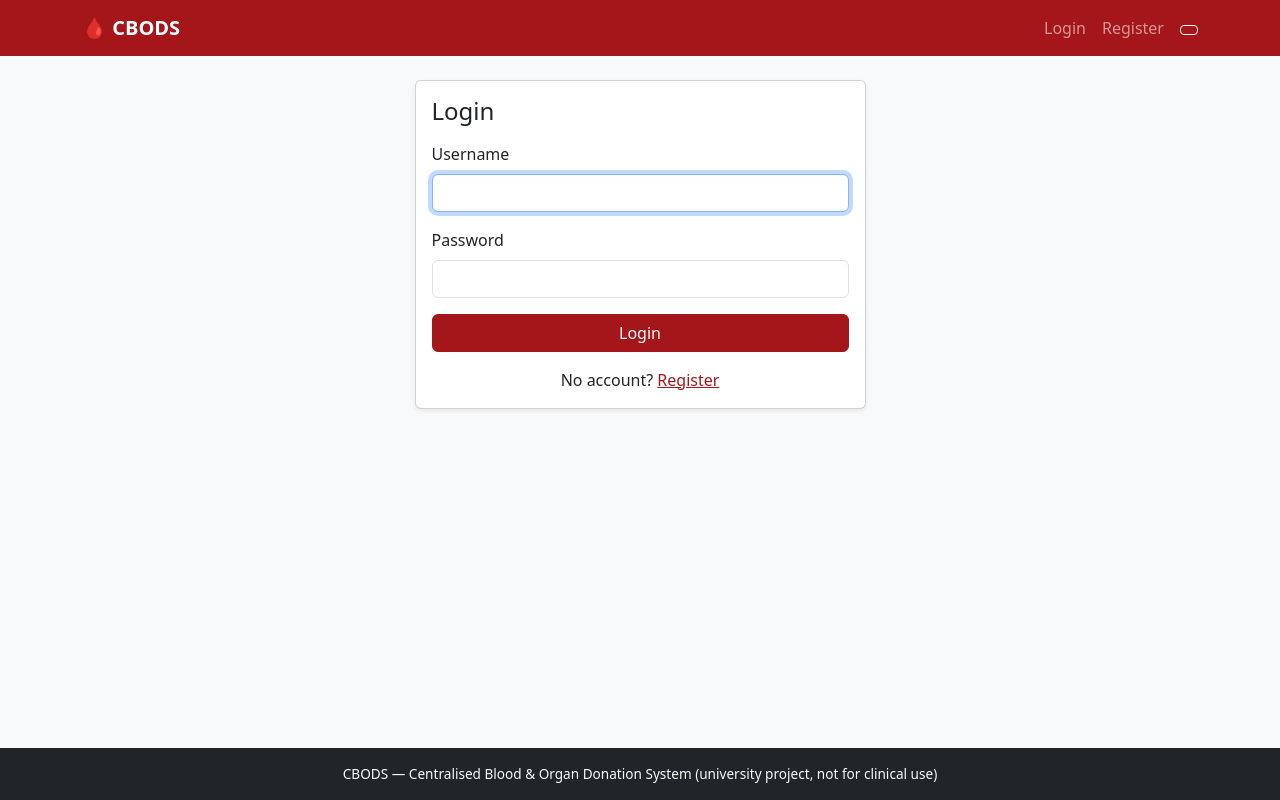
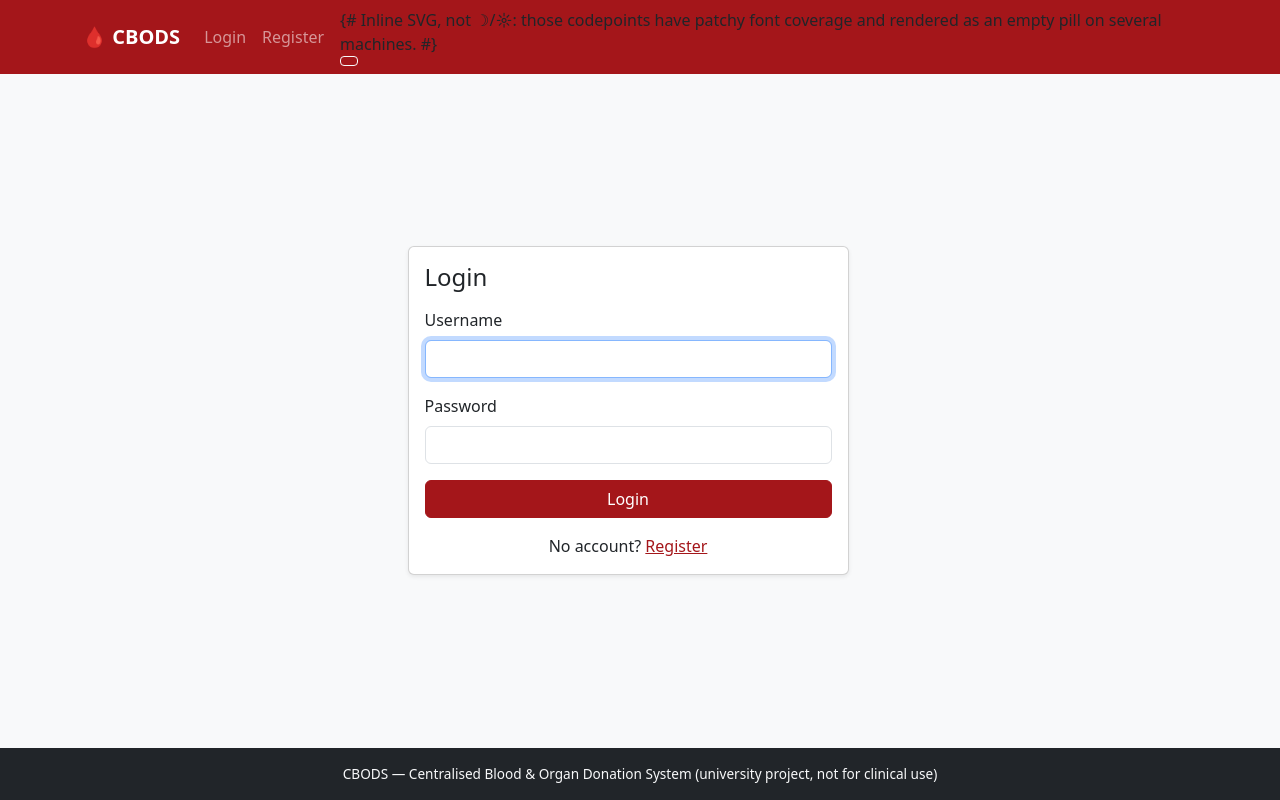
Before and after one commit to Elkanah43/CBODS---Claude, a Django app: page /accounts/login/ in a window 1280 px wide. Run offline with Django 5.2, Linux system fonts and the light colour scheme; some libraries are stand-ins or nearby versions.

Commit message:
Centre the auth pages and replace the theme icons with SVG
The login card sat at the top of a mostly empty viewport, which read as
unfinished rather than minimal. A main_class block lets short pages opt into
vertical centring; align-items-center only takes effect when there is spare
height, so taller pages are unaffected.

The theme toggle used the codepoints for first-quarter moon and white sun with
rays. Both have patchy font coverage and rendered as an empty pill in a live
capture of the deployed site. Inline SVG paths inherit currentColor and depend
on no font.

Tests: 59 passing.

Co-Authored-By: Claude Fable 5 <noreply@anthropic.com>

```diff
--- a/templates/accounts/login.html
+++ b/templates/accounts/login.html
@@ -1,7 +1,11 @@
 {% extends "base.html" %}
 {% block title %}Login{% endblock %}
+{# Short page: centre it in the viewport rather than stranding the card above
+   a screen of empty space. align-items-center only bites when there is spare
+   height, so a taller form still flows from the top. #}
+{% block main_class %}d-flex align-items-center{% endblock %}
 {% block content %}
-<div class="row justify-content-center">
+<div class="row justify-content-center w-100">
   <div class="col-md-5">
     <div class="card shadow-sm">
       <div class="card-body">
--- a/templates/accounts/register.html
+++ b/templates/accounts/register.html
@@ -1,7 +1,8 @@
 {% extends "base.html" %}
 {% block title %}Register{% endblock %}
+{% block main_class %}d-flex align-items-center{% endblock %}
 {% block content %}
-<div class="row justify-content-center">
+<div class="row justify-content-center w-100">
   <div class="col-md-6">
     <div class="card shadow-sm">
       <div class="card-body">
--- a/templates/base.html
+++ b/templates/base.html
@@ -69,8 +69,16 @@
           <li class="nav-item me-2"><a class="nav-link" href="{% url 'register' %}">Register</a></li>
         {% endif %}
         <li class="nav-item">
-          <button type="button" class="btn btn-outline-light btn-sm theme-toggle" aria-label="Switch colour theme">
-            <span class="icon-dark" aria-hidden="true">&#9789;</span><span class="icon-light" aria-hidden="true">&#9788;</span>
+          {# Inline SVG, not &#9789;/&#9788;: those codepoints have patchy font
+             coverage and rendered as an empty pill on several machines. #}
+          <button type="button" class="btn btn-outline-light btn-sm theme-toggle d-flex align-items-center"
+                  aria-label="Switch colour theme">
+            <svg class="icon-dark" width="16" height="16" viewBox="0 0 16 16" fill="currentColor" aria-hidden="true">
+              <path d="M6 .278a.77.77 0 0 1 .08.858 7.2 7.2 0 0 0-.878 3.46c0 4.021 3.278 7.277 7.318 7.277q.792-.001 1.533-.16a.79.79 0 0 1 .81.316.73.73 0 0 1-.031.893A8.35 8.35 0 0 1 8.344 16C3.734 16 0 12.286 0 7.71 0 4.266 2.114 1.312 5.124.06A.75.75 0 0 1 6 .278"/>
+            </svg>
+            <svg class="icon-light" width="16" height="16" viewBox="0 0 16 16" fill="currentColor" aria-hidden="true">
+              <path d="M8 11a3 3 0 1 1 0-6 3 3 0 0 1 0 6m0 1a4 4 0 1 0 0-8 4 4 0 0 0 0 8M8 0a.5.5 0 0 1 .5.5v2a.5.5 0 0 1-1 0v-2A.5.5 0 0 1 8 0m0 13a.5.5 0 0 1 .5.5v2a.5.5 0 0 1-1 0v-2A.5.5 0 0 1 8 13m8-5a.5.5 0 0 1-.5.5h-2a.5.5 0 0 1 0-1h2a.5.5 0 0 1 .5.5M3 8a.5.5 0 0 1-.5.5h-2a.5.5 0 0 1 0-1h2A.5.5 0 0 1 3 8m10.657-5.657a.5.5 0 0 1 0 .707l-1.414 1.415a.5.5 0 1 1-.707-.708l1.414-1.414a.5.5 0 0 1 .707 0m-9.193 9.193a.5.5 0 0 1 0 .707L3.05 13.657a.5.5 0 0 1-.707-.707l1.414-1.414a.5.5 0 0 1 .707 0m9.193 2.121a.5.5 0 0 1-.707 0l-1.414-1.414a.5.5 0 0 1 .707-.707l1.414 1.414a.5.5 0 0 1 0 .707M4.464 4.465a.5.5 0 0 1-.707 0L2.343 3.05a.5.5 0 1 1 .707-.707l1.414 1.414a.5.5 0 0 1 0 .708"/>
+            </svg>
           </button>
         </li>
       </ul>
@@ -78,7 +86,7 @@
   </div>
 </nav>
 
-<main class="container my-4 flex-grow-1" id="main">
+<main class="container my-4 flex-grow-1 {% block main_class %}{% endblock %}" id="main">
   {% if messages %}
     {% for message in messages %}
       <div class="alert alert-{% if message.tags == 'error' %}danger{% else %}{{ message.tags|default:'info' }}{% endif %} alert-dismissible fade show">
```
